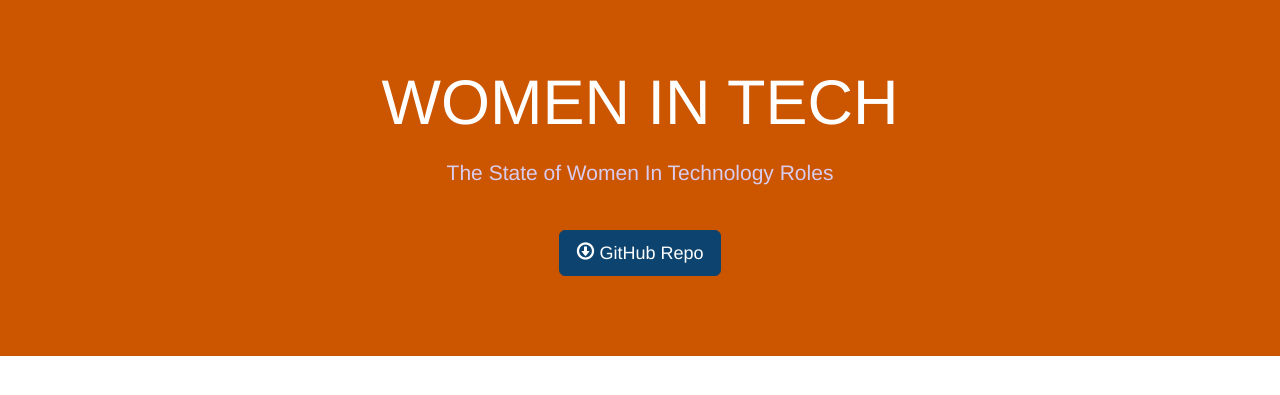
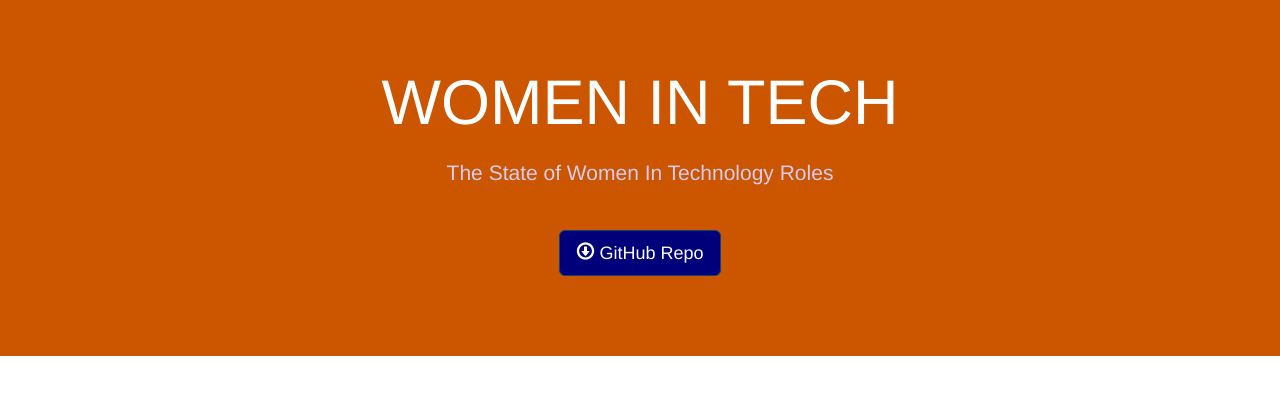
Before and after one commit to DenishaYP-creator/WomenInTech, a Flask app: page / in a window 1280 px wide. Shown: the part 50-445 px from the top of the page. Run offline with Flask 2, Linux system fonts and the light colour scheme; some libraries are stand-ins or nearby versions.

Commit message:
commit changes

```diff
--- a/app.py
+++ b/app.py
@@ -19,10 +19,4 @@ def index():
 # use route() decorator to tell Flask what URL should trigger our function.
 
 
-@app.route("/hello/")
-def hello_world():  # Function returns the message we want to display in the user’s browser.
-    return "<p>Hello, World!</p>"
-# END OF TEST PAGE------------------------------------
-
-
 app.run(port=500)
--- a/templates/index.html
+++ b/templates/index.html
@@ -17,7 +17,7 @@
         }
 
         .jumbotron .btn-primary {
-            background: #0c446f;
+            background: #00017A;
             border-color: #0c446f
         }
 
```
